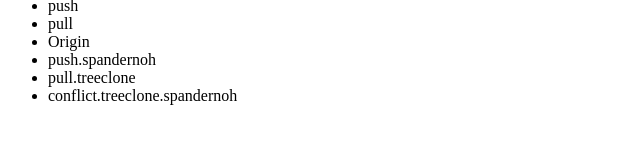
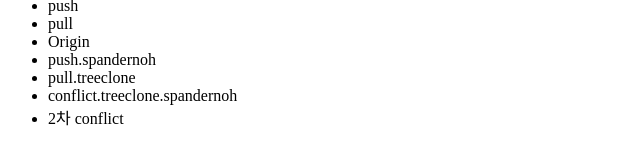
Before and after one commit to pandersnoh/git_training, a plain HTML site: page index.html in a window 1280 px wide. Shown: the part 257-422 px from the top of the page, 0-640 px from the left. Drawn offline with Linux system fonts and the light colour scheme.

Commit message:
2차 conflict 추가

```diff
--- a/index.html
+++ b/index.html
@@ -26,6 +26,7 @@
     <li>push.spandernoh</li>
     <li>pull.treeclone</li>
     <li>conflict.treeclone.spandernoh</li>
+    <li>2차 conflict</li>
     </ul>
     <!-- Master 브랜치에만 적용된 내용 -->
   </body>
```
